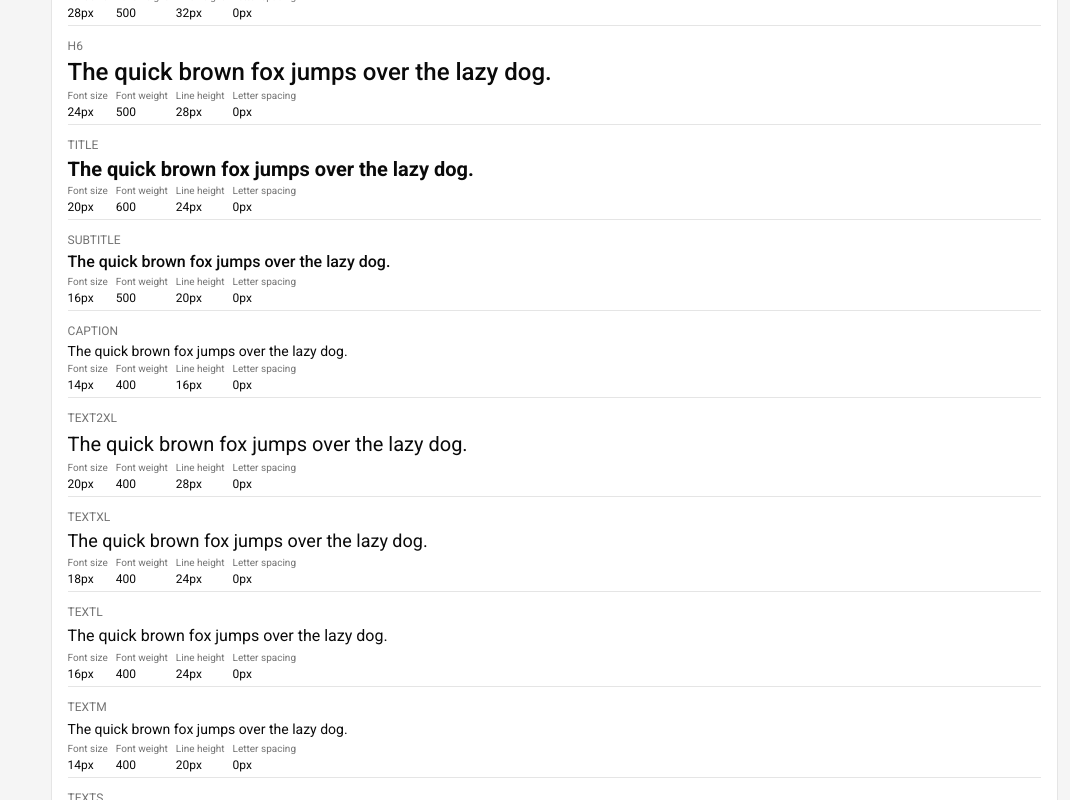
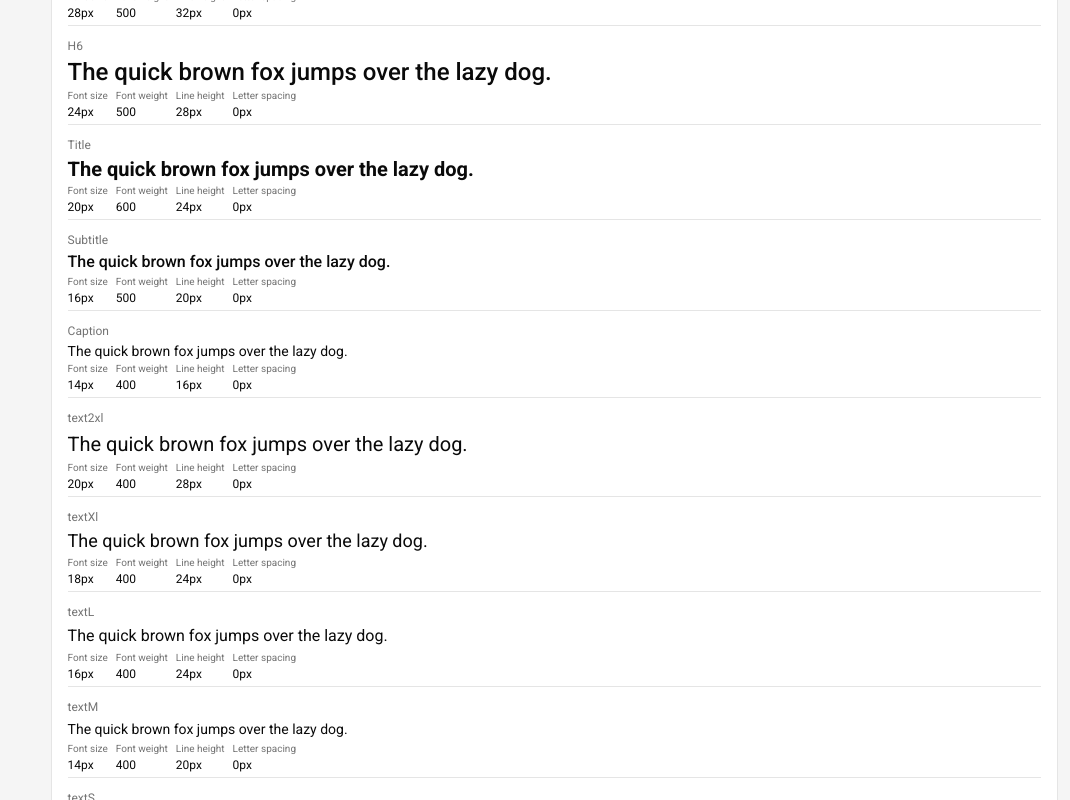
Before and after one commit to a169n/mui-custom-theme, a React (Vite) app: page /typography in a window 1280 px wide. Shown: the part 1080-1880 px from the top of the page, without its empty margins (210-1280 px from the left). Built offline with nearby package versions, Linux system fonts and the light colour scheme.

Commit message:
Update script reference in index.html, improve ModeToggle component's hover background logic, and clean up TypographyPage formatting

```diff
--- a/src/components/ModeToggle.tsx
+++ b/src/components/ModeToggle.tsx
@@ -20,7 +20,8 @@ const ModeToggle = () => {
   const selectedColor = tokens?.text?.light ?? theme.palette.common.white;
   const unselectedColor = tokens?.text?.muted ?? theme.palette.text.secondary;
   const hoverBg =
-    tokens?.['alpha-black']?.[90] ?? (mode === 'light' ? 'rgba(10, 10, 10, 0.1)' : 'rgba(255, 255, 255, 0.1)');
+    tokens?.['alpha-black']?.[90] ??
+    (mode === 'light' ? 'rgba(10, 10, 10, 0.1)' : 'rgba(255, 255, 255, 0.1)');
 
   return (
     <ToggleButtonGroup
--- a/src/pages/foundations/TypographyPage.tsx
+++ b/src/pages/foundations/TypographyPage.tsx
@@ -81,7 +81,7 @@ const toPx = (value: string | number | undefined): string | undefined => {
 
 const formatLineHeight = (
   lineHeight: string | number | undefined,
-  fallbackFontSizePx: string | undefined,
+  fallbackFontSizePx: string | undefined
 ): string | undefined => {
   if (typeof lineHeight === 'number' && fallbackFontSizePx) {
     const fontSizeNumber = Number.parseFloat(fallbackFontSizePx);
@@ -116,7 +116,7 @@ const TypographyPage = () => {
             ? `${token['line-height']}px`
             : formatLineHeight(
                 typeof variantStyles === 'object' ? (variantStyles as any).lineHeight : undefined,
-                fontSizePx,
+                fontSizePx
               );
           const detailItems = [
             { label: 'Font size', value: fontSizePx },
@@ -127,7 +127,7 @@ const TypographyPage = () => {
 
           return (
             <Stack key={variant} spacing={1}>
-              <Typography variant="textS" color="text.secondary" textTransform="uppercase">
+              <Typography variant="textS" color="text.secondary">
                 {tokenKey}
               </Typography>
               <Typography variant={variant}>
```
Also changed, not shown: 1 other file (tests, documents, lock files or other folders).
